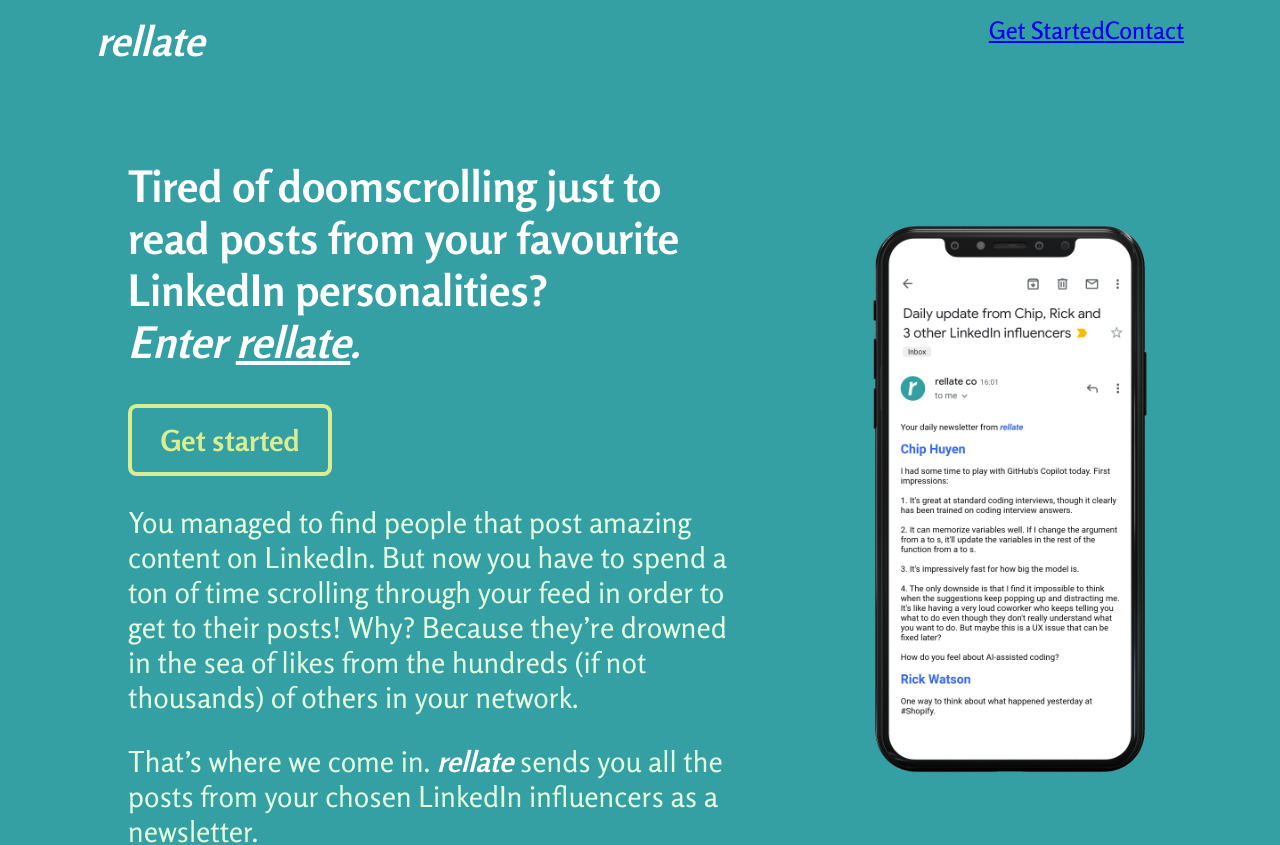
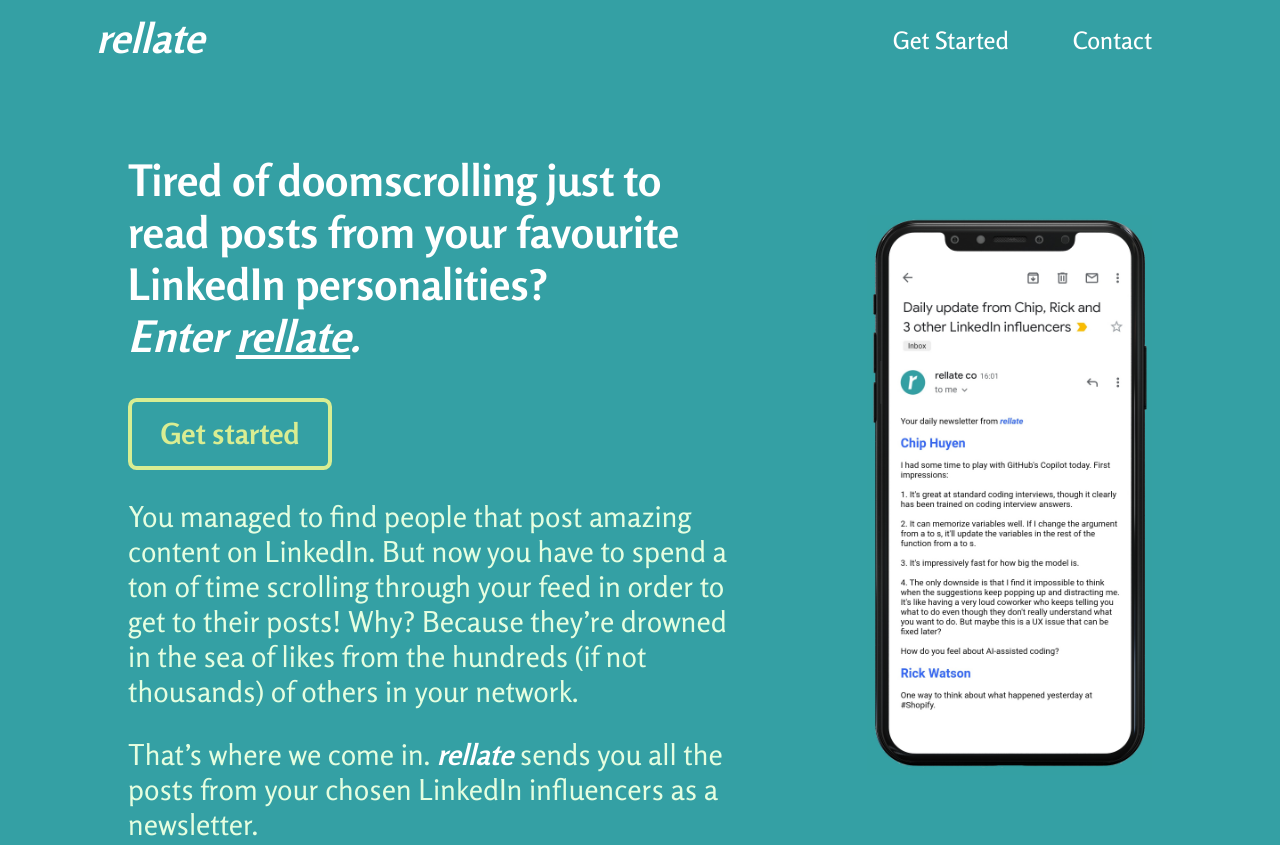
Before and after one commit to mihailthebuilder/rellate-frontend, a React (Create React App) app: page / in a window 1280 px wide. Shown: the top 845 px of the page. Built offline with nearby package versions, Linux system fonts and the light colour scheme.

Commit message:
link style working in desktop

```diff
--- a/src/App/Header/index.scss
+++ b/src/App/Header/index.scss
@@ -7,7 +7,7 @@ header {
   font-size: 1.5rem;
   font-weight: 500;
   color: white;
-  padding: 1rem 6rem;
+  padding: 0 6rem;
 
   .logo {
     font-size: 1.7em;
@@ -23,12 +23,21 @@ header {
     display: grid;
     grid-template-columns: auto auto;
     margin: 0;
+    padding: 0;
 
     li {
       list-style: none;
-      height: 100%;
+      a {
+        height: 5rem;
+        display: flex;
+        flex-direction: column;
+        align-items: center;
+        justify-content: center;
+        padding: 0 2rem;
+        text-decoration: none;
+        color: white;
+      }
     }
-    padding: 0;
   }
 }
 
--- a/src/index.scss
+++ b/src/index.scss
@@ -10,7 +10,9 @@ body {
   -moz-osx-font-smoothing: grayscale;
   cursor: default;
 
-  * {
+  *,
+  *::before,
+  *::after {
     box-sizing: border-box;
   }
 }
```
